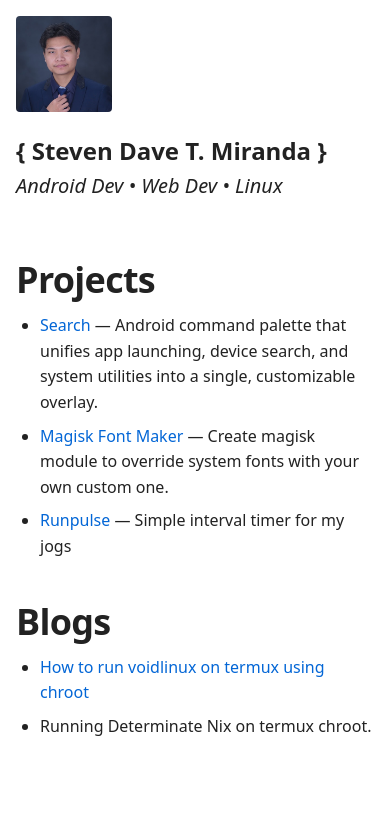
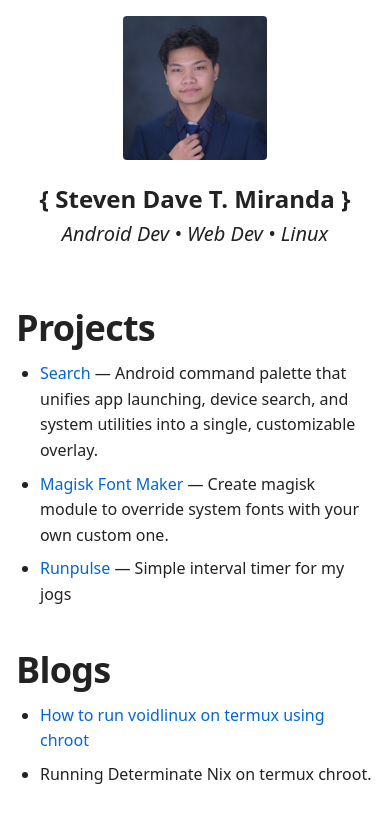
Before and after one commit to mrndstvndv/mrndstvndv.github.io, a website with bundled scripts: page index.html in a window 390 px wide. Built offline with nearby package versions, Linux system fonts and the light colour scheme; files whose address does not match are found by name; a web font is replaced by a local one.

Commit message:
increase img size

```diff
--- a/index.html
+++ b/index.html
@@ -12,7 +12,7 @@
 
 	<main style="padding: 1rem 0; margin: 0;">
 		<div><img src="assets/DAY20_00147.JPG" alt="Profile"
-				style="width: 10rem; height: 10rem; border-radius: 4px; object-fit: cover;" />
+				style="width: 14rem; height: 14rem; border-radius: 4px; object-fit: cover;" />
 		</div>
 		<div>
 			<p style="font-size: var(--text-xl);"><strong>{ Steven Dave T. Miranda }</strong></p>
--- a/src/style.css
+++ b/src/style.css
@@ -265,13 +265,14 @@ main {
 @media (max-width: 640px) {
 	main {
 		flex-direction: column;
-		align-items: flex-start;
+		align-items: center;
+		text-align: center;
 		gap: 0.75rem;
 	}
 
 	main img {
-		width: 6rem !important;
-		height: 6rem !important;
+		width: 9rem !important;
+		height: 9rem !important;
 	}
 }
 
```
